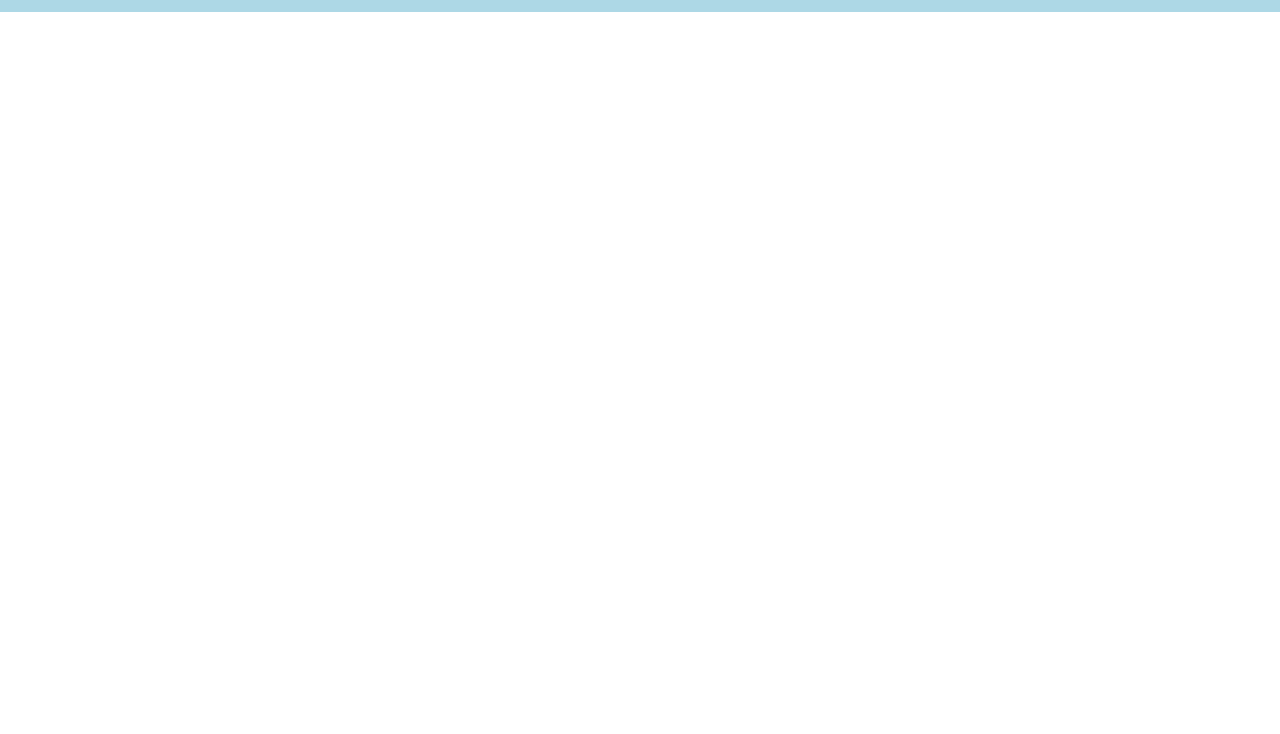
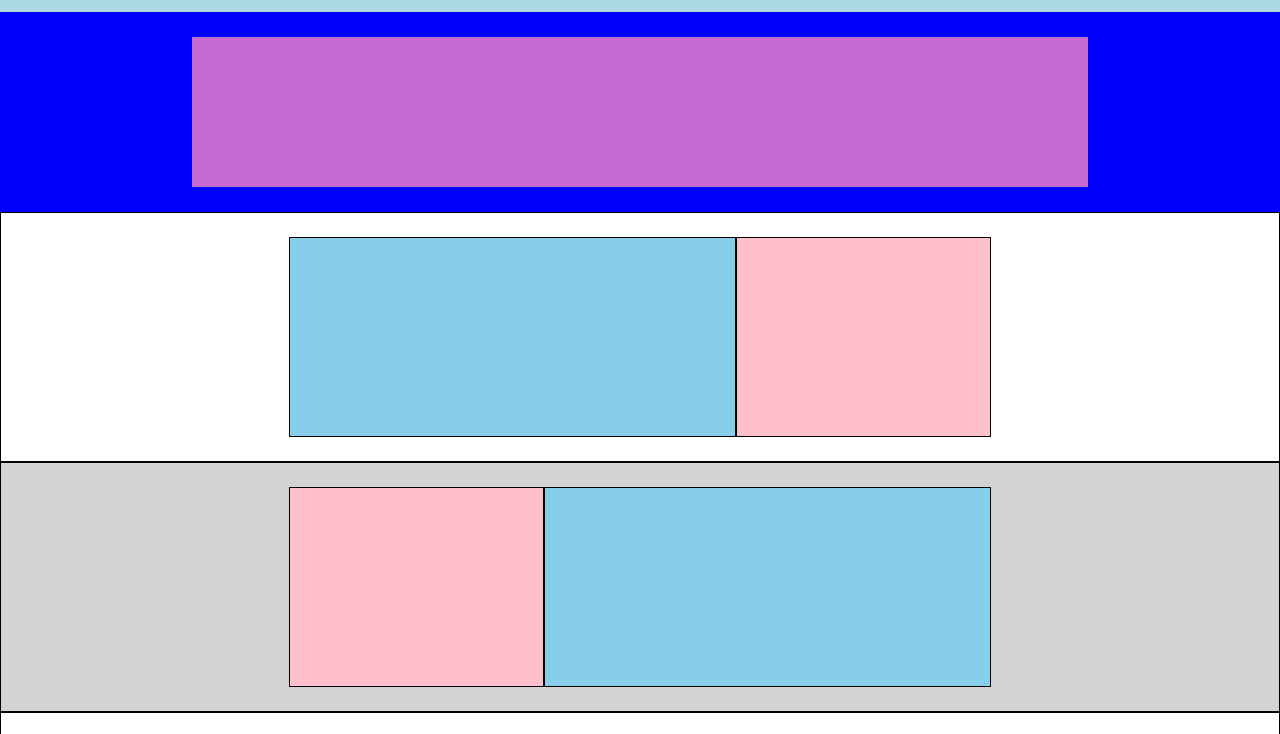
Before and after one commit to Leo9723/htmlcss-struttura-discord, a plain HTML site: page index.html in a window 1280 px wide. Shown: the part 38-772 px from the top of the page. Drawn offline with Linux system fonts and the light colour scheme.

Commit message:
aggiunta_zone_testo_e_immagine

```diff
--- a/css/style.css
+++ b/css/style.css
@@ -12,7 +12,7 @@ header {
     justify-content: center;
 }
 
-.row {
+.header-row {
     display: flex;
     justify-content: center;
     width: 100%;
@@ -43,3 +43,45 @@ li {
     text-align: center;
     width: 10%;
 }
+
+.row-intro {
+    background-color: blue;
+    height: 200px;
+    display: flex;
+    justify-content: center;
+    align-items: center;
+}
+
+.col-intro {
+    background-color: rgb(197, 106, 209);
+    width: 70%;
+    height: 150px;
+
+}
+
+.row {
+    height: 250px;
+    border: 1px solid black;
+    display: flex;
+    justify-content: center;
+    align-items: center;
+}
+
+.col-text {
+    background-color: skyblue;
+    width: 35%;
+}
+
+.col-img {
+    background-color: pink;
+    width: 20%;
+}
+
+.col-text, .col-img {
+    height: 200px;
+    border: 1px solid black;
+}
+
+.gray {
+    background-color: lightgray;
+}
--- a/index.html
+++ b/index.html
@@ -9,7 +9,7 @@
     </head>
     <body>
         <header>
-            <div class="row">
+            <div class="header-row">
                 <div class="logo">
                     logo
                 </div>
@@ -28,7 +28,22 @@
             </div>
         </header>
         <main>
-
+            <div class="row-intro">
+                <div class="col-intro">
+                </div>
+            </div>
+            <div class="row">
+                <div class="col-text"></div>
+                <div class="col-img"></div>
+            </div>
+            <div class="row gray">
+                <div class="col-img"></div>
+                <div class="col-text"></div>
+            </div>
+            <div class="row">
+                <div class="col-text"></div>
+                <div class="col-img"></div>
+            </div>
         </main>
     </body>
 </html>
```
